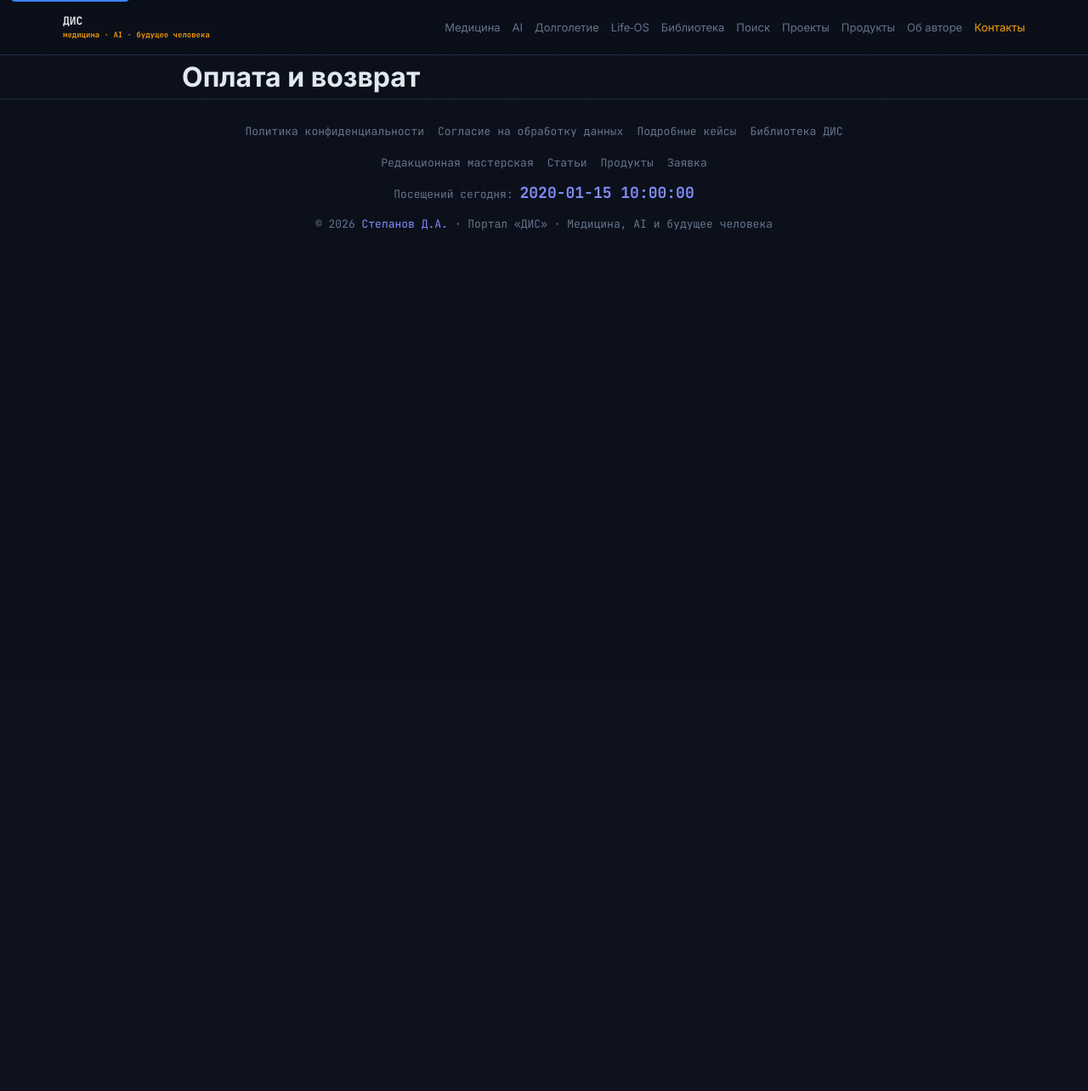
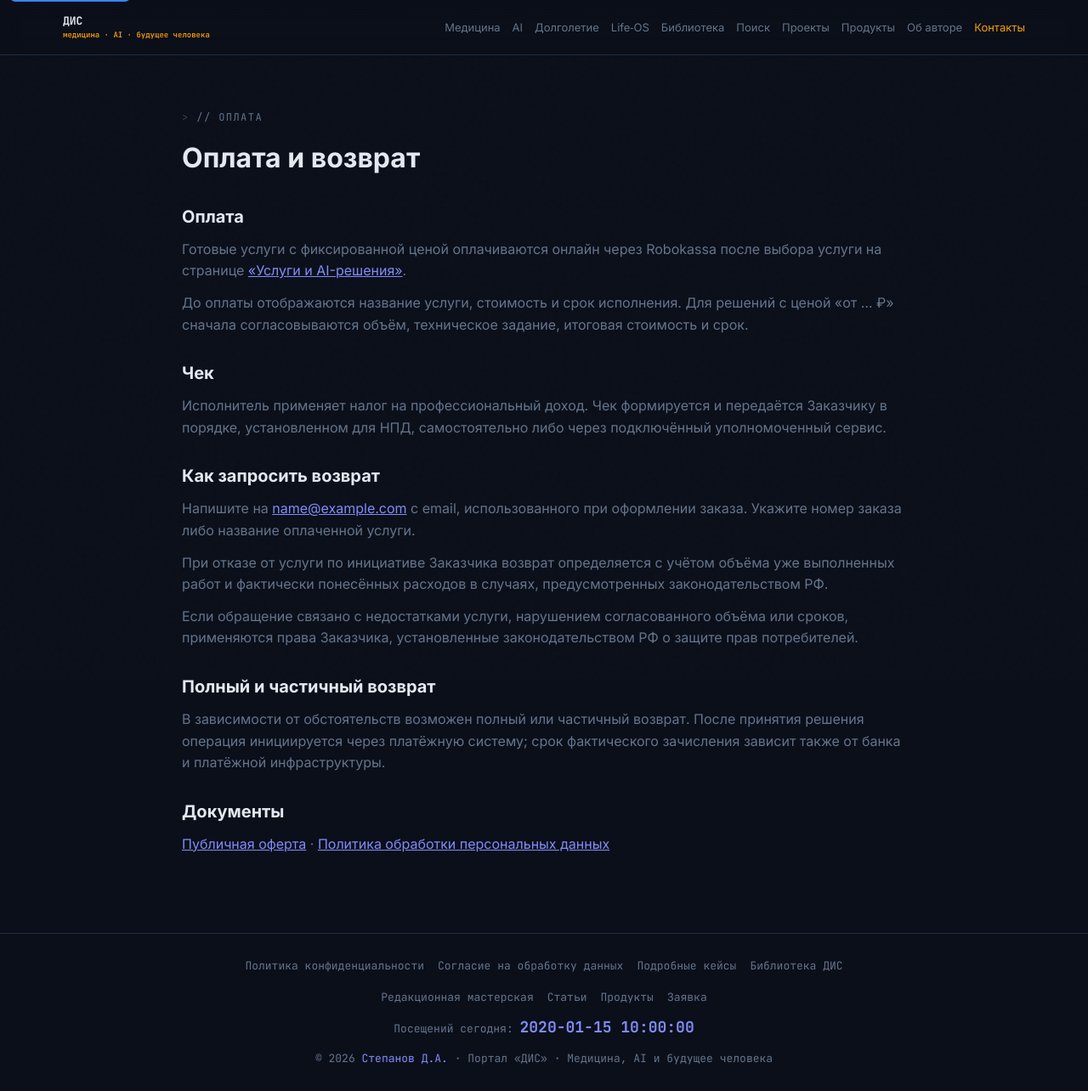
Before and after one commit to dimitry8st-prog/st8dom-site, a Python web app: template templates/payment_terms.html in a window 1280 px wide. Shown: the whole page at 85% size. Before the commit the page ends 271 px from the top, so only its background shows below. Run offline with Jinja, Linux system fonts and the light colour scheme; the template is opened without the code that fills it: most values are stand-ins (such as "Sample title", 1, 10 or a date in 2020).

Commit message:
Expand payment and refund terms

```diff
--- a/templates/payment_terms.html
+++ b/templates/payment_terms.html
@@ -1,2 +1,28 @@
 {% extends "base.html" %}
-{% block content %}<div class="container legal"><h1>Оплата и возврат</h1></div>{% endblock %}
+{% block title %}Оплата и возврат — st8dom.ru{% endblock %}
+{% block description %}Порядок оплаты услуг, формирования чека и запроса возврата.{% endblock %}
+{% block canonical %}{{ site_url }}{{ url_for('payment_and_refunds') }}{% endblock %}
+{% block content %}
+<div class="container legal" style="padding:64px 24px 80px">
+  <p class="eyebrow">// оплата</p>
+  <h1>Оплата и возврат</h1>
+
+  <h2>Оплата</h2>
+  <p>Готовые услуги с фиксированной ценой оплачиваются онлайн через Robokassa после выбора услуги на странице <a href="{{ url_for('products_catalog') }}">«Услуги и AI-решения»</a>.</p>
+  <p>До оплаты отображаются название услуги, стоимость и срок исполнения. Для решений с ценой «от … ₽» сначала согласовываются объём, техническое задание, итоговая стоимость и срок.</p>
+
+  <h2>Чек</h2>
+  <p>Исполнитель применяет налог на профессиональный доход. Чек формируется и передаётся Заказчику в порядке, установленном для НПД, самостоятельно либо через подключённый уполномоченный сервис.</p>
+
+  <h2>Как запросить возврат</h2>
+  <p>Напишите на <a href="mailto:{{ email_address }}">{{ email_address }}</a> с email, использованного при оформлении заказа. Укажите номер заказа либо название оплаченной услуги.</p>
+  <p>При отказе от услуги по инициативе Заказчика возврат определяется с учётом объёма уже выполненных работ и фактически понесённых расходов в случаях, предусмотренных законодательством РФ.</p>
+  <p>Если обращение связано с недостатками услуги, нарушением согласованного объёма или сроков, применяются права Заказчика, установленные законодательством РФ о защите прав потребителей.</p>
+
+  <h2>Полный и частичный возврат</h2>
+  <p>В зависимости от обстоятельств возможен полный или частичный возврат. После принятия решения операция инициируется через платёжную систему; срок фактического зачисления зависит также от банка и платёжной инфраструктуры.</p>
+
+  <h2>Документы</h2>
+  <p><a href="{{ url_for('offer') }}">Публичная оферта</a> · <a href="{{ url_for('privacy') }}">Политика обработки персональных данных</a></p>
+</div>
+{% endblock %}
```
